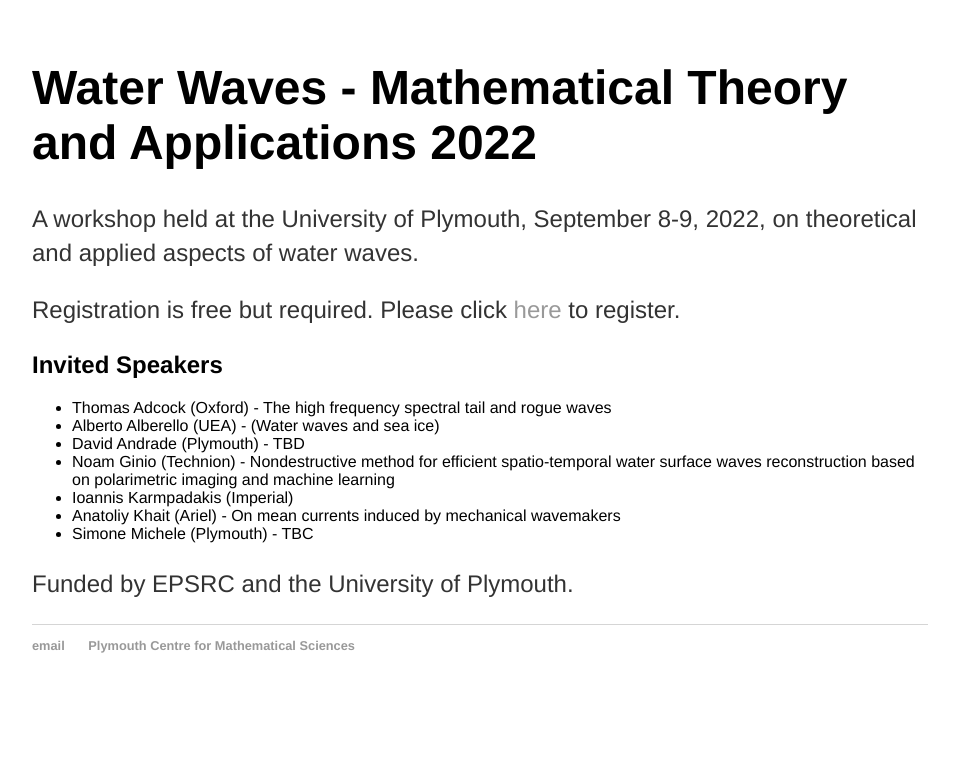
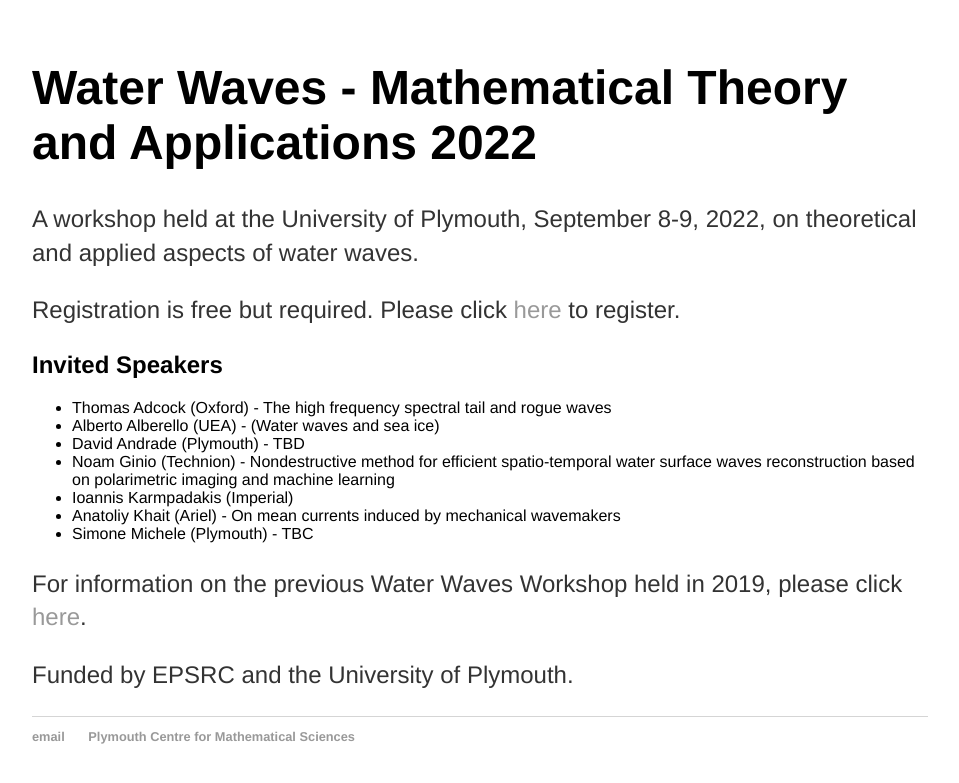
Before and after one commit to rstuhlmeier/rstuhlmeier.github.io, a Jekyll site: the page built from conferences/workshop2.html, in a window 1280 px wide. Shown: the top 783 px of the page, without its empty margins (160-1119 px from the left). Built offline with Jekyll 4.4.1, drawn with Linux system fonts in a browser that asks for light colours.

Commit message:
Update workshop2.html

```diff
--- a/conferences/workshop2.html
+++ b/conferences/workshop2.html
@@ -20,4 +20,6 @@ title: Workshop Water Waves 2022 - Mathematical Theory and Applications
   <li>Simone Michele (Plymouth) - TBC </li>
 </ul>
 
+<p>For information on the previous Water Waves Workshop held in 2019, please click <a href="workshop.html">here</a>.
+
 <p> Funded by EPSRC and the University of Plymouth. </p>
```
